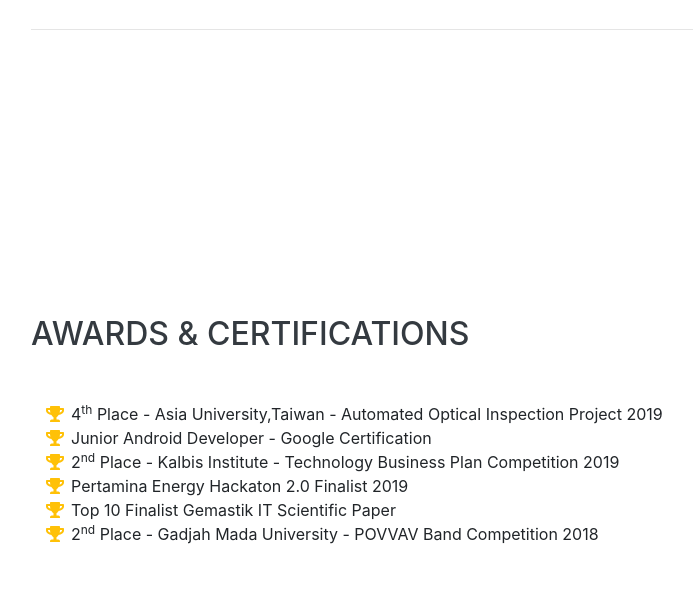
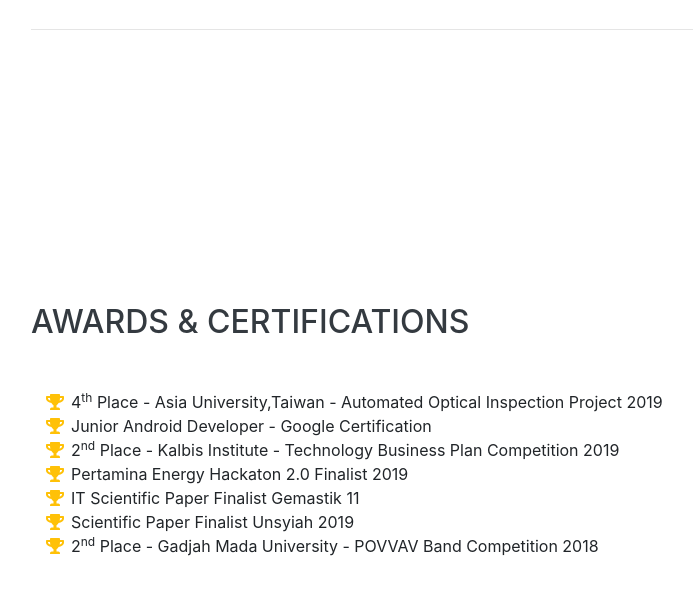
Before and after one commit to edonovanto/resumeWebsite, a website with bundled scripts: page index.html in a window 1280 px wide. Shown: the part 5285-5879 px from the top of the page, without its empty margins (289-982 px from the left). Built offline with nearby package versions, Linux system fonts and the light colour scheme; a script that the page names is missing; a web font is replaced by a local one.

Commit message:
Adding new Reward and Achievement

```diff
--- a/index.html
+++ b/index.html
@@ -323,7 +323,10 @@
             Pertamina Energy Hackaton 2.0 Finalist 2019</li>
           <li>
             <i class="fa-li fa fa-trophy text-warning"></i>
-            Top 10 Finalist Gemastik IT Scientific Paper</li>
+            IT Scientific Paper Finalist Gemastik 11</li>
+          <li>
+            <i class="fa-li fa fa-trophy text-warning"></i>
+            Scientific Paper Finalist Unsyiah 2019</li>
           <li>
           <li>
             <i class="fa-li fa fa-trophy text-warning"></i>
```
